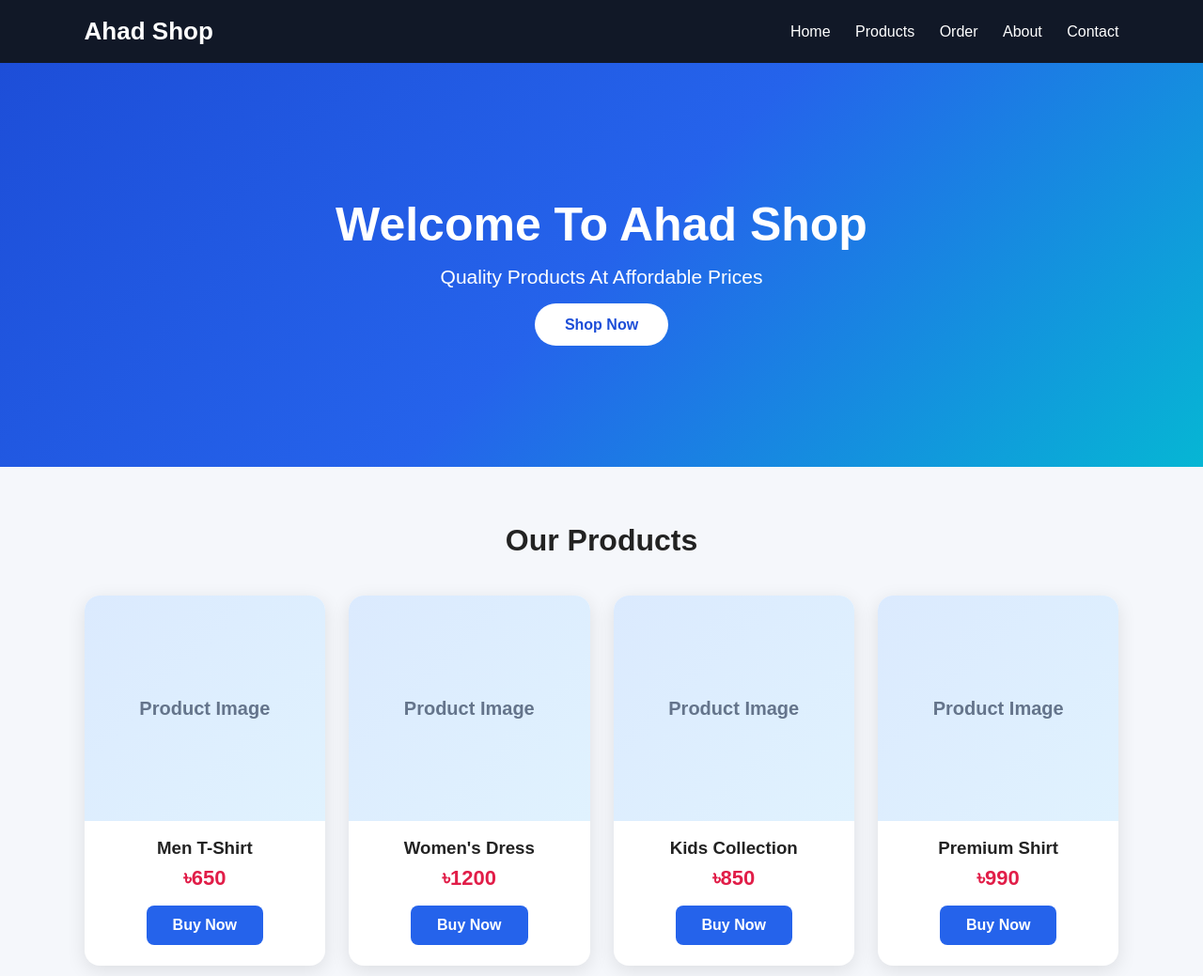
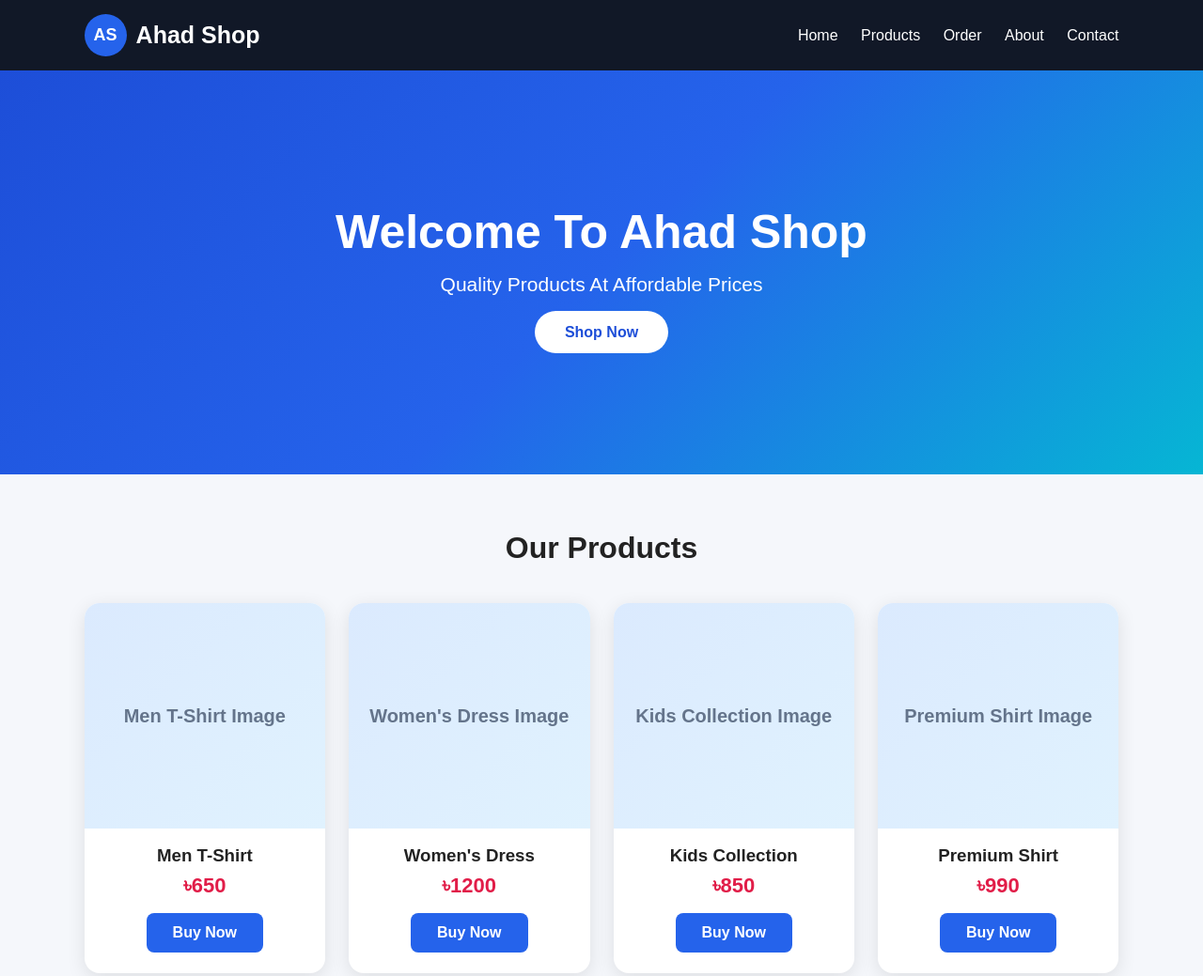
Before and after one commit to ahadsylhetbd19188-web/my-website, a plain HTML site: page index.html in a window 1280 px wide. Shown: the top 1039 px of the page at 94% size. Drawn offline with Linux system fonts and the light colour scheme.

Commit message:
Update index.html

```diff
--- a/index.html
+++ b/index.html
@@ -3,6 +3,7 @@
 <head>
 <meta charset="UTF-8">
 <meta name="viewport" content="width=device-width, initial-scale=1.0">
+
 <title>Ahad Shop - Online Shopping</title>
 
 <style>
@@ -13,16 +14,17 @@ box-sizing:border-box;
     font-family:Arial,sans-serif;
 }
 
-html{scroll-behavior:smooth}
+html{scroll-behavior:smooth;}
 
 body{
     background:#f5f7fb;
     color:#222;
 }
 
+/* NAVBAR */
 nav{
     background:#111827;
-padding:18px 7%;
+    padding:15px 7%;
     display:flex;
     justify-content:space-between;
     align-items:center;
@@ -31,18 +33,42 @@ top:0;
     z-index:1000;
 }
 
-.logo{
+.logo-area{
+    display:flex;
+    align-items:center;
+    gap:10px;
+}
+
+.logo-circle{
+    width:45px;
+    height:45px;
+    border-radius:50%;
+    background:#2563eb;
     color:white;
-font-size:26px;
+    display:flex;
+    justify-content:center;
+    align-items:center;
+    font-weight:bold;
+    font-size:18px;
+}
+
+.logo-name{
+    color:white;
+    font-size:25px;
     font-weight:bold;
 }
 
 nav a{
     color:white;
     text-decoration:none;
-margin-left:22px;
+    margin-left:20px;
 }
 
+nav a:hover{
+    color:#38bdf8;
+}
+
+/* HERO */
 .hero{
     min-height:430px;
     background:linear-gradient(135deg,#1d4ed8,#2563eb,#06b6d4);
@@ -73,6 +99,7 @@ text-decoration:none;
     font-weight:bold;
 }
 
+/* SECTIONS */
 section{
     padding:60px 7%;
 }
@@ -83,6 +110,7 @@ font-size:32px;
     margin-bottom:40px;
 }
 
+/* PRODUCTS */
 .products{
     display:grid;
     grid-template-columns:repeat(4,1fr);
@@ -96,6 +124,11 @@ overflow:hidden;
     box-shadow:0 5px 20px rgba(0,0,0,.10);
     text-align:center;
     padding-bottom:22px;
+    transition:.3s;
+}
+
+.product:hover{
+    transform:translateY(-7px);
 }
 
 .product-img{
@@ -107,6 +140,12 @@ align-items:center;
     color:#64748b;
     font-size:20px;
     font-weight:bold;
+}
+
+.product-img img{
+    width:100%;
+    height:100%;
+    object-fit:cover;
 }
 
 .product h3{
@@ -131,6 +170,11 @@ font-size:16px;
     font-weight:bold;
 }
 
+.buy-btn:hover{
+    background:#111827;
+}
+
+/* ORDER */
 .order-section{
     background:white;
 }
@@ -195,6 +239,7 @@ font-weight:bold;
     cursor:pointer;
 }
 
+/* ABOUT */
 .about{
     background:white;
     text-align:center;
@@ -207,6 +252,7 @@ font-size:18px;
     line-height:1.8;
 }
 
+/* CONTACT */
 .contact{
     background:#eef2ff;
     text-align:center;
@@ -217,6 +263,7 @@ margin:12px 0;
     font-size:18px;
 }
 
+/* FOOTER */
 footer{
     background:#111827;
     color:white;
@@ -224,6 +271,7 @@ text-align:center;
     padding:25px;
 }
 
+/* MOBILE */
 @media(max-width:900px){
     .products{
         grid-template-columns:repeat(2,1fr);
@@ -231,13 +279,14 @@ grid-template-columns:repeat(2,1fr);
 }
 
 @media(max-width:600px){
+
     nav{
         flex-direction:column;
         gap:15px;
     }
 
     nav a{
-margin:0 7px;
+        margin:0 6px;
         font-size:14px;
     }
 
@@ -258,8 +307,20 @@ padding:45px 5%;
 
 <body>
 
+<!-- NAVBAR -->
 <nav>
-<div class="logo">Ahad Shop</div>
+
+<div class="logo-area">
+
+<div class="logo-circle">
+AS
+</div>
+
+<div class="logo-name">
+Ahad Shop
+</div>
+
+</div>
 
 <div>
 <a href="#home">Home</a>
@@ -268,72 +329,150 @@ padding:45px 5%;
 <a href="#about">About</a>
 <a href="#contact">Contact</a>
 </div>
+
 </nav>
 
 
+<!-- HERO -->
 <section class="hero" id="home">
+
 <div>
+
 <h1>Welcome To Ahad Shop</h1>
+
 <p>Quality Products At Affordable Prices</p>
-<a href="#products" class="hero-btn">Shop Now</a>
+
+<a href="#products" class="hero-btn">
+Shop Now
+</a>
+
 </div>
+
 </section>
 
 
+<!-- PRODUCTS -->
 <section id="products">
 
-<h2 class="section-title">Our Products</h2>
+<h2 class="section-title">
+Our Products
+</h2>
 
 <div class="products">
 
+
+<!-- PRODUCT 1 -->
 <div class="product">
-<div class="product-img">Product Image</div>
+
+<div class="product-img">
+
+<!-- পরে এখানে ছবি বসাবেন -->
+
+<span>Men T-Shirt Image</span>
+
+</div>
+
 <h3>Men T-Shirt</h3>
-<div class="price">৳650</div>
-<button class="buy-btn" onclick="selectProduct('Men T-Shirt',650)">
+
+<div class="price">
+৳650
+</div>
+
+<button class="buy-btn"
+onclick="selectProduct('Men T-Shirt',650)">
 Buy Now
 </button>
+
 </div>
 
+
+<!-- PRODUCT 2 -->
 <div class="product">
-<div class="product-img">Product Image</div>
+
+<div class="product-img">
+
+<span>Women's Dress Image</span>
+
+</div>
+
 <h3>Women's Dress</h3>
-<div class="price">৳1200</div>
-<button class="buy-btn" onclick="selectProduct('Women's Dress',1200)">
+
+<div class="price">
+৳1200
+</div>
+
+<button class="buy-btn"
+onclick="selectProduct('Women's Dress',1200)">
 Buy Now
 </button>
+
 </div>
 
+
+<!-- PRODUCT 3 -->
 <div class="product">
-<div class="product-img">Product Image</div>
+
+<div class="product-img">
+
+<span>Kids Collection Image</span>
+
+</div>
+
 <h3>Kids Collection</h3>
-<div class="price">৳850</div>
-<button class="buy-btn" onclick="selectProduct('Kids Collection',850)">
+
+<div class="price">
+৳850
+</div>
+
+<button class="buy-btn"
+onclick="selectProduct('Kids Collection',850)">
 Buy Now
 </button>
+
 </div>
 
+
+<!-- PRODUCT 4 -->
 <div class="product">
-<div class="product-img">Product Image</div>
+
+<div class="product-img">
+
+<span>Premium Shirt Image</span>
+
+</div>
+
 <h3>Premium Shirt</h3>
-<div class="price">৳990</div>
-<button class="buy-btn" onclick="selectProduct('Premium Shirt',990)">
+
+<div class="price">
+৳990
+</div>
+
+<button class="buy-btn"
+onclick="selectProduct('Premium Shirt',990)">
 Buy Now
 </button>
+
 </div>
 
+
 </div>
+
 </section>
 
 
+<!-- ORDER -->
 <section class="order-section" id="order">
 
-<h2 class="section-title">Place Your Order</h2>
+<h2 class="section-title">
+Place Your Order
+</h2>
 
 <div class="order-box">
 
+
 <div class="form-group">
-<label>Product</label>
+
+<label>Select Product</label>
 
 <select id="product" onchange="calculateTotal()">
 
@@ -354,66 +493,87 @@ Premium Shirt - ৳990
 </option>
 
 </select>
+
 </div>
 
 
 <div class="form-group">
+
 <label>Size</label>
 
 <select id="size">
+
 <option>Small (S)</option>
 <option>Medium (M)</option>
 <option>Large (L)</option>
 <option>Extra Large (XL)</option>
 <option>XXL</option>
+
 </select>
+
 </div>
 
 
 <div class="form-group">
+
 <label>Color</label>
 
 <select id="color">
+
 <option>Black</option>
 <option>White</option>
 <option>Blue</option>
 <option>Red</option>
 <option>Green</option>
 <option>Other</option>
+
 </select>
+
 </div>
 
 
 <div class="form-group">
+
 <label>Quantity</label>
 
-<input type="number" id="quantity"
-value="1" min="1"
+<input type="number"
+id="quantity"
+value="1"
+min="1"
 oninput="calculateTotal()">
+
 </div>
 
 
 <div class="form-group">
+
 <label>Customer Name</label>
 
-<input type="text" id="name"
+<input type="text"
+id="name"
 placeholder="Enter your name">
+
 </div>
 
 
 <div class="form-group">
+
 <label>Phone Number</label>
 
-<input type="tel" id="phone"
+<input type="tel"
+id="phone"
 placeholder="01XXXXXXXXX">
+
 </div>
 
 
 <div class="form-group">
+
 <label>Delivery Address</label>
 
 <textarea id="address"
 placeholder="Enter your complete delivery address"></textarea>
+
 </div>
 
 
@@ -421,7 +581,8 @@ placeholder="Enter your complete delivery address"></textarea>
 
 <label>Delivery Area</label>
 
-<select id="delivery" onchange="calculateTotal()">
+<select id="delivery"
+onchange="calculateTotal()">
 
 <option value="80">
 Inside Sylhet - ৳80
@@ -445,6 +606,7 @@ Outside Sylhet - ৳120
 <option>Cash on Delivery</option>
 <option>bKash</option>
 <option>Nagad</option>
+
 </select>
 
 </div>
@@ -452,20 +614,26 @@ Outside Sylhet - ৳120
 
 <div class="summary">
 
-<p>Product:
-<strong id="showProduct">Men T-Shirt</strong>
+<p>
+Product:
+<strong id="showProduct">
+Men T-Shirt
+</strong>
 </p>
 
-<p>Product Price:
+<p>
+Product Price:
 ৳<span id="productPrice">650</span>
 </p>
 
-<p>Delivery Charge:
+<p>
+Delivery Charge:
 ৳<span id="deliveryPrice">80</span>
 </p>
 
 <p class="total">
-Total: ৳<span id="total">730</span>
+Total:
+৳<span id="total">730</span>
 </p>
 
 </div>
@@ -479,36 +647,55 @@ onclick="sendOrder()">
 </button>
 
 </div>
+
 </section>
 
 
+<!-- ABOUT -->
 <section class="about" id="about">
 
-<h2 class="section-title">About Ahad Shop</h2>
+<h2 class="section-title">
+About Ahad Shop
+</h2>
 
 <p>
-Welcome to Ahad Shop. We provide quality clothing
-and other products at affordable prices.
+
+Welcome to Ahad Shop.
+
+We provide quality clothing and other products
+at affordable prices.
+
 Our goal is to provide quality products,
 reasonable prices and excellent customer service.
+
 </p>
 
 </section>
 
 
+<!-- CONTACT -->
 <section class="contact" id="contact">
 
-<h2 class="section-title">Contact Us</h2>
+<h2 class="section-title">
+Contact Us
+</h2>
 
 <p>📱 WhatsApp: 01624694415</p>
+
 <p>📧 Email: abdulahad.aa231@gmail.com</p>
+
 <p>📍 Bangladesh</p>
 
 </section>
 
 
+<!-- FOOTER -->
 <footer>
-<p>© 2026 Ahad Shop. All Rights Reserved.</p>
+
+<p>
+© 2026 Ahad Shop. All Rights Reserved.
+</p>
+
 </footer>
 
 
@@ -520,7 +707,8 @@ document.getElementById("product").value=name;
 
     calculateTotal();
 
-document.getElementById("order").scrollIntoView({
+    document.getElementById("order")
+    .scrollIntoView({
         behavior:"smooth"
     });
 
@@ -529,11 +717,13 @@ behavior:"smooth"
 
 function calculateTotal(){
 
-let product=document.getElementById("product");
+    let product=
+    document.getElementById("product");
 
     let price=Number(
-product.options[product.selectedIndex]
-.getAttribute("data-price")
+        product.options[
+            product.selectedIndex
+        ].getAttribute("data-price")
     );
 
     let quantity=Number(
@@ -548,26 +738,28 @@ let productTotal=price*quantity;
 
     let total=productTotal+delivery;
 
-document.getElementById("showProduct").innerText=
-product.value;
+    document.getElementById("showProduct")
+    .innerText=product.value;
 
-document.getElementById("productPrice").innerText=
-productTotal;
+    document.getElementById("productPrice")
+    .innerText=productTotal;
 
-document.getElementById("deliveryPrice").innerText=
-delivery;
+    document.getElementById("deliveryPrice")
+    .innerText=delivery;
 
-document.getElementById("total").innerText=
-total;
+    document.getElementById("total")
+    .innerText=total;
 
 }
 
 
 function sendOrder(){
 
-let product=document.getElementById("product").value;
+    let product=
+    document.getElementById("product").value;
 
-let productSelect=document.getElementById("product");
+    let productSelect=
+    document.getElementById("product");
 
     let price=Number(
         productSelect.options[
@@ -575,25 +767,33 @@ productSelect.selectedIndex
         ].getAttribute("data-price")
     );
 
-let size=document.getElementById("size").value;
+    let size=
+    document.getElementById("size").value;
 
-let color=document.getElementById("color").value;
+    let color=
+    document.getElementById("color").value;
 
     let quantity=Number(
     document.getElementById("quantity").value
     );
 
-let name=document.getElementById("name").value.trim();
+    let name=
+    document.getElementById("name")
+    .value.trim();
 
-let phone=document.getElementById("phone").value.trim();
+    let phone=
+    document.getElementById("phone")
+    .value.trim();
 
-let address=document.getElementById("address").value.trim();
+    let address=
+    document.getElementById("address")
+    .value.trim();
 
-let deliverySelect=document.getElementById("delivery");
+    let deliverySelect=
+    document.getElementById("delivery");
 
-let deliveryCharge=Number(
-deliverySelect.value
-);
+    let deliveryCharge=
+    Number(deliverySelect.value);
 
     let deliveryArea=
     deliverySelect.options[
@@ -601,7 +801,8 @@ deliverySelect.selectedIndex
     ].text;
 
     let payment=
-document.getElementById("payment").value;
+    document.getElementById("payment")
+    .value;
 
     if(name===""){
         alert("Please enter your name.");
```
Lines whose indentation alone changed are shown as unchanged.
